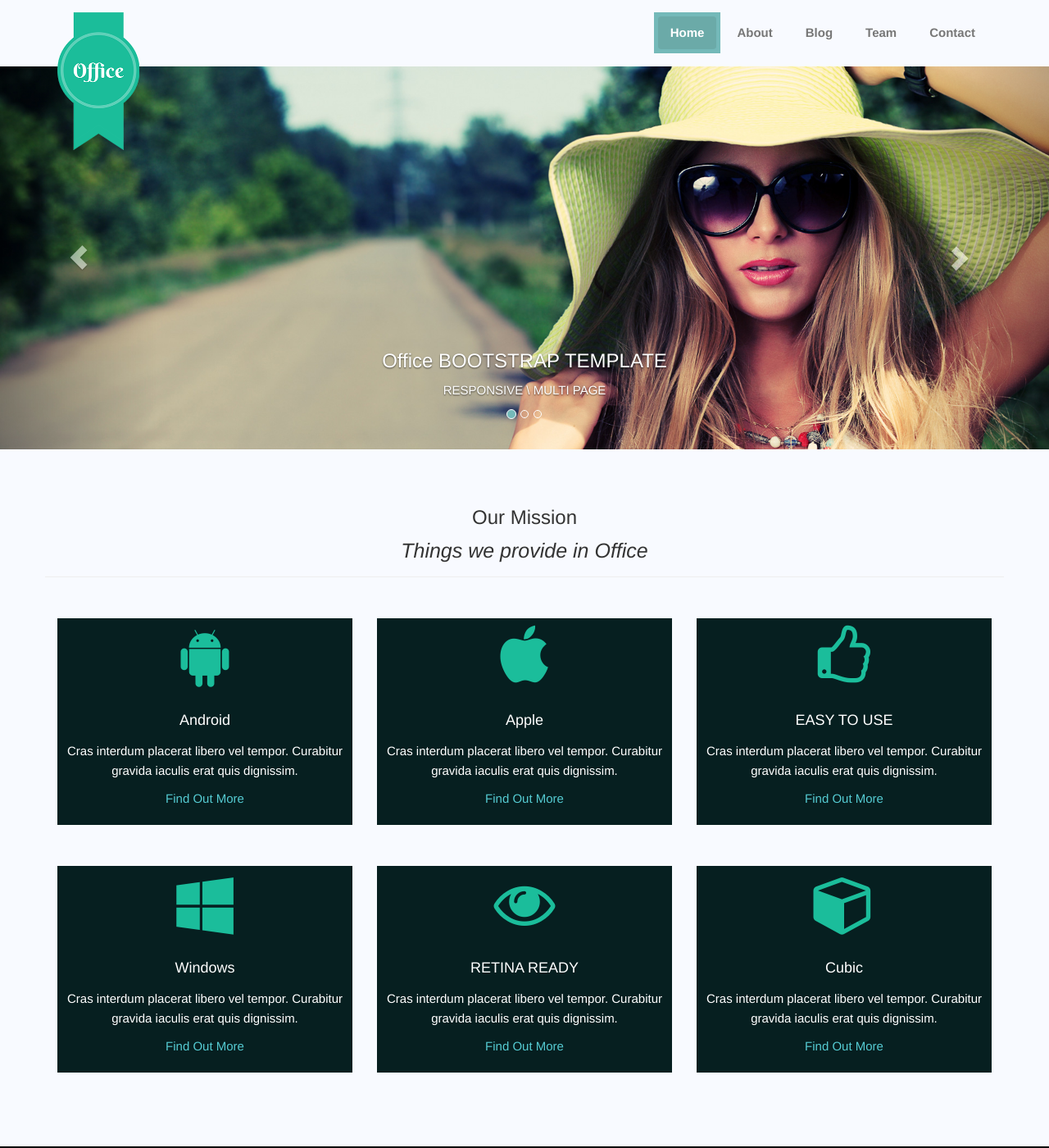
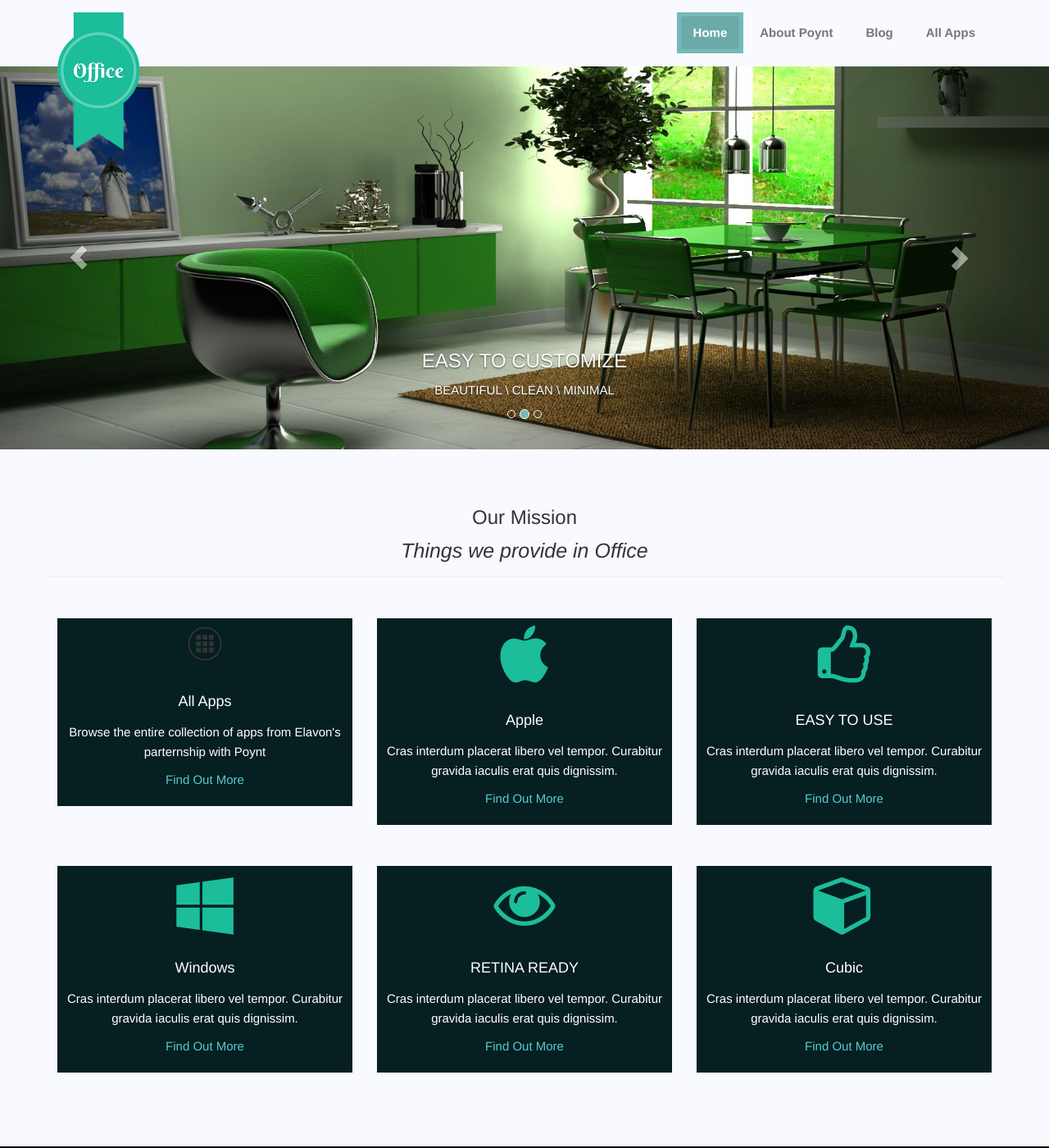
Before and after one commit to tmudireddy/Elavon, a Jekyll site: the page built from index.html, in a window 1280 px wide and 1400 px high. Shown: the whole window at 82% size. Built offline with Jekyll 4.4.1, drawn with Linux system fonts in a browser that asks for light colours; some of the changed text lies outside the part shown.

Commit message:
all apps

```diff
--- a/_includes/footer.html
+++ b/_includes/footer.html
@@ -13,7 +13,7 @@
       </div>
       <div class="col-md-4">
         <h3><i class="fa fa-external-link"></i> Links</h3>
-        <p><a href="/about"> About ( Who we are )</a></p>
+        <p><a href="/about"> About Poynt ( Who we are )</a></p>
         <p><a href="/about"> Services ( What we do )</a></p>
         <p><a href="/contact"> Contact ( Feel free to contact )</a></p>
         <p><a href="/blog"> Blog ( Write to us )</a></p>
--- a/_includes/header.html
+++ b/_includes/header.html
@@ -19,16 +19,13 @@
         <a href="/">Home</a>
       </li>
       <li>
-        <a href="/about.html">About</a>
+        <a href="/about.html">About Poynt</a>
       </li>
       <li>
         <a href="/blog.html">Blog</a>
       </li>
       <li>
-        <a href="/team.html">Team</a>
-      </li>
-      <li>
-        <a href="/contact.html"><span>Contact</span></a>
+        <a href="/team.html">All Apps</a>
       </li>
     </ul>
   </div>
--- a/_layouts/home_style.html
+++ b/_layouts/home_style.html
@@ -80,9 +80,10 @@
             <div class="row services-row services-row-head services-row-1">
                 <div class="col-lg-4 col-md-4 col-sm-4 col-xs-12">
                     <div class="services-group wow animated fadeInLeft" data-wow-offset="40">
-                        <p class="services-icon"><span class="fa fa-android fa-5x"></span></p>
-                        <h4 class="services-title">Android</h4>
-                        <p class="services-body">Cras interdum placerat libero vel tempor. Curabitur gravida iaculis erat quis dignissim.</p>
+                        <p>
+                            <img src="/assets/app_grid.png" class="services-icon"  height="42" width="42">  </p>
+                        <h4 class="services-title">All Apps</h4>
+                        <p class="services-body">Browse the entire collection of apps from Elavon's parternship with Poynt</p>
                         <p class="services-more"><a href="#">Find Out More</a></p>
                     </div>
                 </div>
```
Also changed, not shown: assets/app_grid.png (added), 8 other files.
